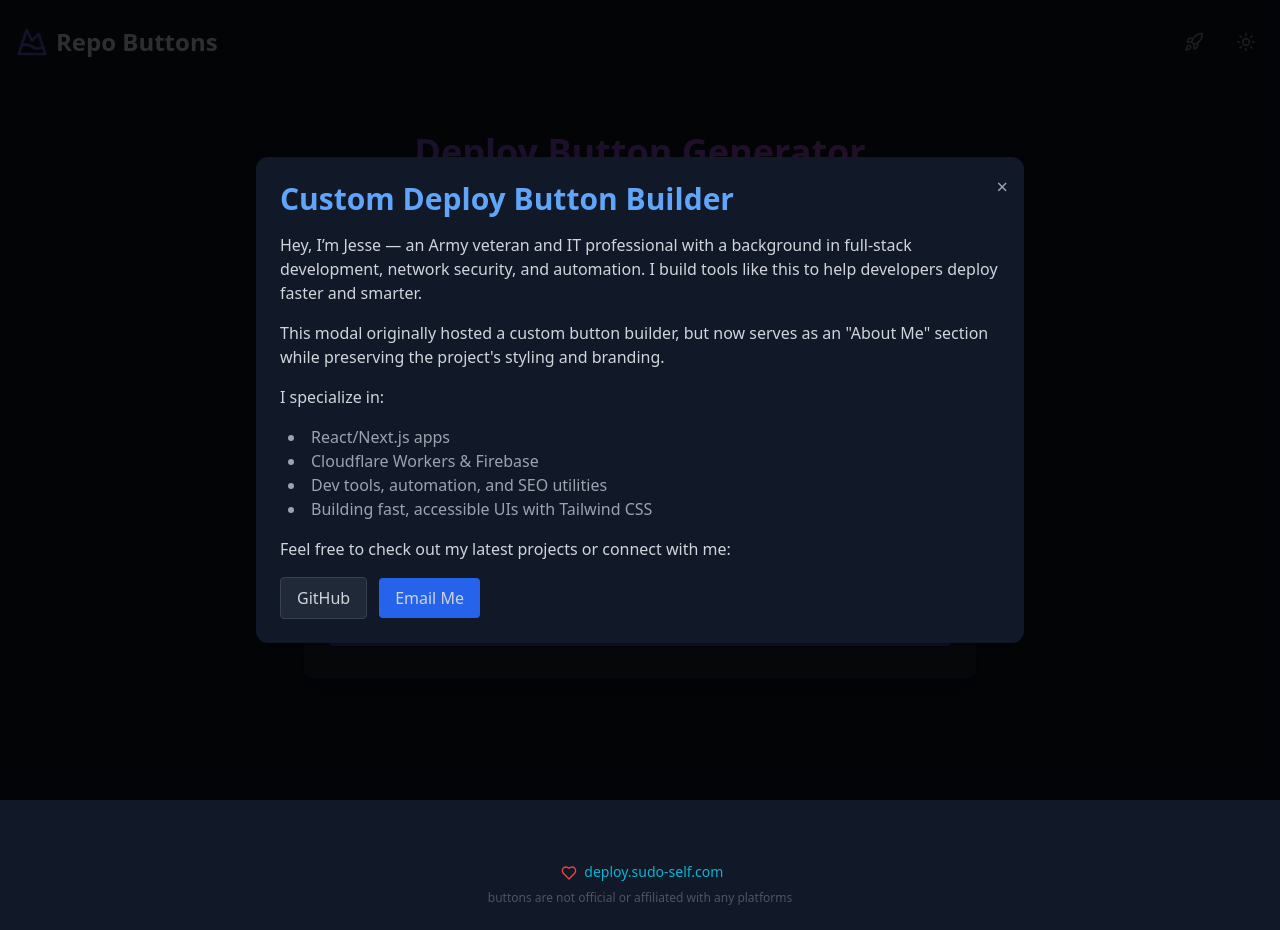
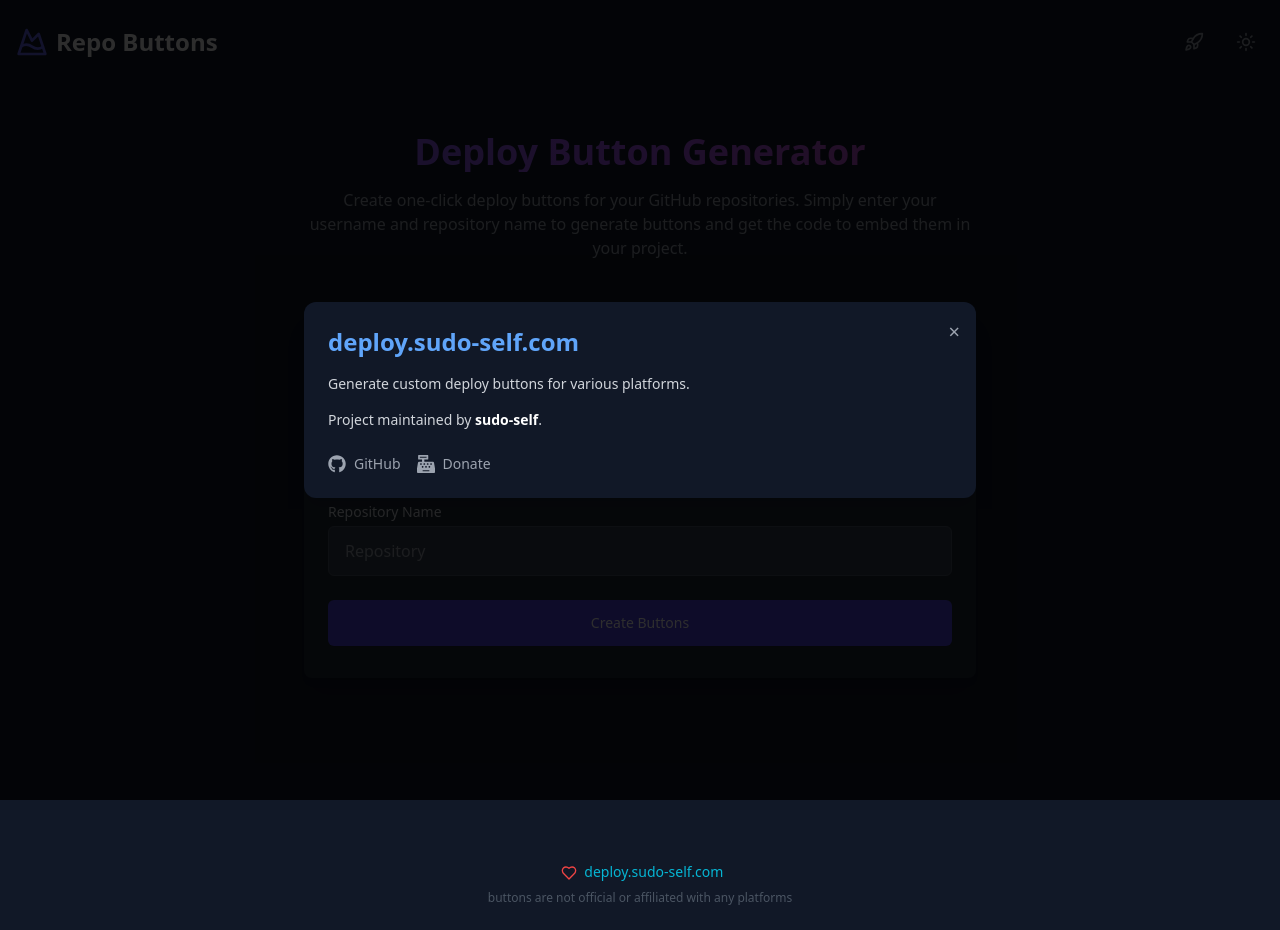
Before and after one commit to sudo-self/deploy-buttons, a React (Vite) app: page / in a window 1280 px wide. Both pictures are taken after a click on the button 1194 px from the left and 42 px from the top of the page. Built offline with nearby package versions, Linux system fonts and the light colour scheme.

Commit message:
Update DeployCardConfigurator.tsx

```diff
--- a/src/components/DeployCardConfigurator.tsx
+++ b/src/components/DeployCardConfigurator.tsx
@@ -1,6 +1,5 @@
 import React, { useState } from 'react';
-
-import React, { useState } from 'react';
+import { FaGithub, FaCashRegister } from 'react-icons/fa';
 
 export default function CustomButtonBuilder() {
   const [showModal, setShowModal] = useState(true);
@@ -9,7 +8,7 @@
 
   return (
     <div className="fixed inset-0 bg-black bg-opacity-70 z-50 flex items-center justify-center overflow-y-auto">
-      <div className="bg-gray-900 rounded-xl shadow-lg max-w-3xl w-full mx-4 my-10 p-6 text-white relative overflow-y-auto max-h-[90vh]">
+      <div className="bg-gray-900 rounded-xl shadow-lg max-w-2xl w-full mx-4 my-10 p-6 text-white relative overflow-y-auto max-h-[90vh]">
         <button
           onClick={() => setShowModal(false)}
           className="absolute top-4 right-4 text-gray-400 hover:text-red-400 text-xl"
@@ -17,44 +16,36 @@
           &times;
         </button>
 
-        <h2 className="text-3xl font-bold text-blue-400 mb-4">Custom Deploy Button Builder</h2>
+        <h2 className="text-2xl font-bold text-blue-400 mb-4">deploy.sudo-self.com</h2>
 
-        <div className="space-y-4 text-gray-300">
+        <div className="space-y-4 text-gray-300 text-sm">
           <p>
-            Hey, I’m Jesse — an Army veteran and IT professional with a background in full-stack
-            development, network security, and automation. I build tools like this to help
-            developers deploy faster and smarter.
+            Generate custom deploy buttons for various platforms.
           </p>
+
           <p>
-            This modal originally hosted a custom button builder, but now serves as an "About Me"
-            section while preserving the project's styling and branding.
+            Project maintained by <span className="text-white font-semibold">sudo-self</span>.
           </p>
-          <p>
-            I specialize in:
-          </p>
-          <ul className="list-disc list-inside ml-2 text-gray-400">
-            <li>React/Next.js apps</li>
-            <li>Cloudflare Workers & Firebase</li>
-            <li>Dev tools, automation, and SEO utilities</li>
-            <li>Building fast, accessible UIs with Tailwind CSS</li>
-          </ul>
-          <p>
-            Feel free to check out my latest projects or connect with me:
-          </p>
-          <div className="space-x-3 mt-2">
+
+          <div className="flex items-center space-x-4 pt-2">
             <a
               href="https://github.com/sudo-self/repo-buttons"
               target="_blank"
               rel="noopener noreferrer"
-              className="inline-block px-4 py-2 bg-gray-800 border border-gray-700 rounded hover:bg-gray-700"
+              className="flex items-center space-x-2 hover:text-white text-gray-400"
             >
-              GitHub
+              <FaGithub size={18} />
+              <span>GitHub</span>
             </a>
+
             <a
-              href="mailto:rop20038@intellitec.edu"
-              className="inline-block px-4 py-2 bg-blue-600 hover:bg-blue-700 rounded"
+              href="https://cash.app/$ilostmyipad"
+              target="_blank"
+              rel="noopener noreferrer"
+              className="flex items-center space-x-2 hover:text-green-400 text-gray-400"
             >
-              Email Me
+              <FaCashRegister size={18} />
+              <span>Donate</span>
             </a>
           </div>
         </div>
```
